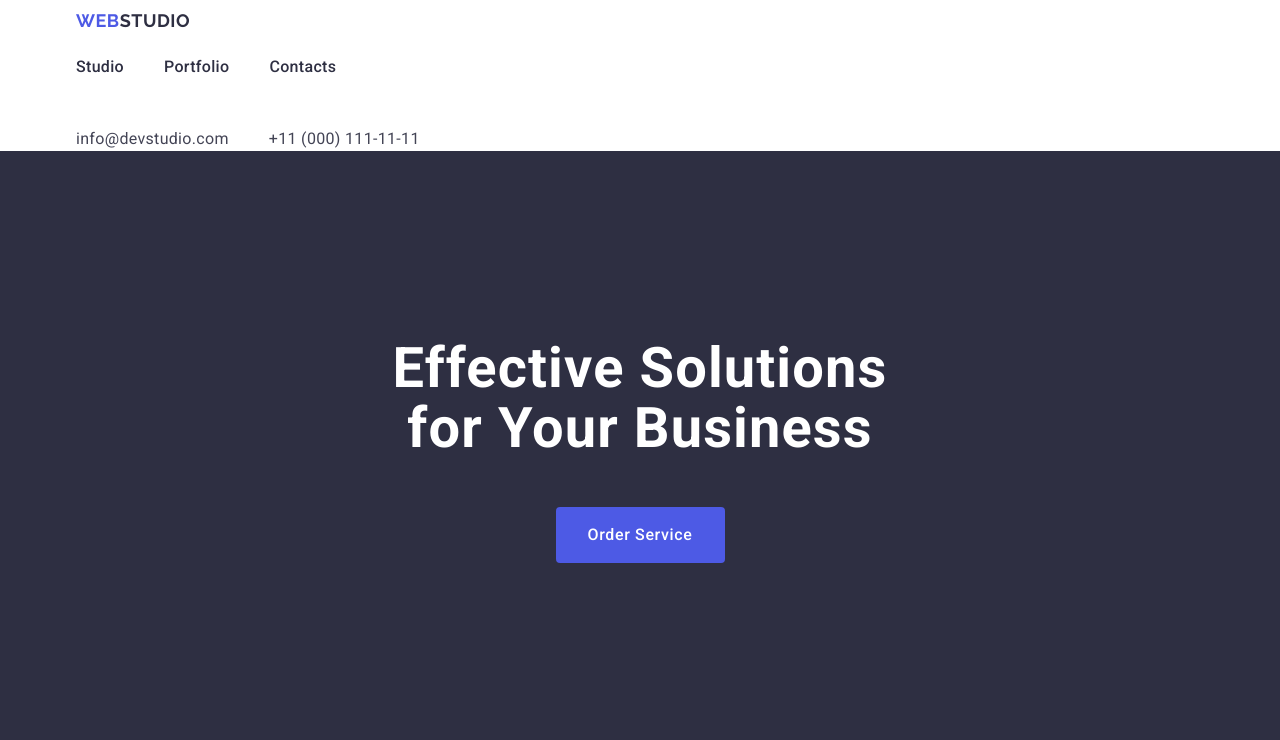
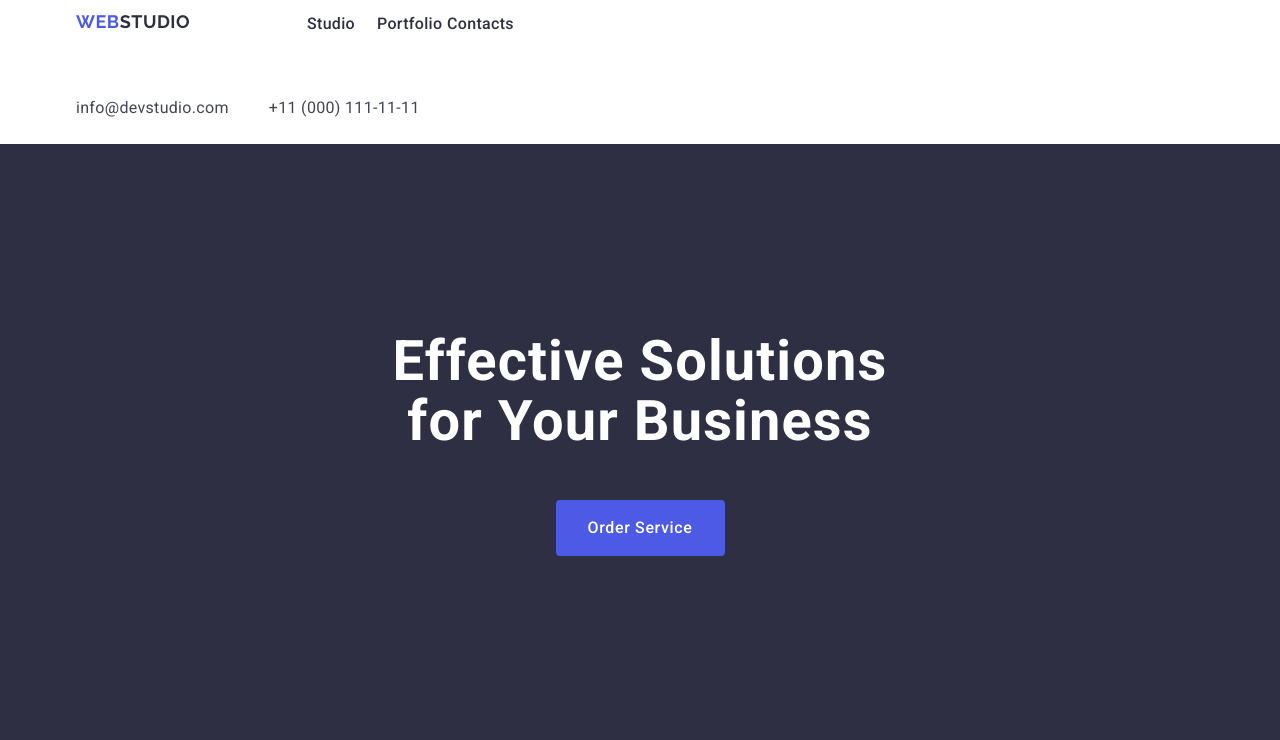
Before and after one commit to Yuwik/goit-markup-hw-03, a plain HTML site: page index.html in a window 1280 px wide. Shown: the top 740 px of the page. Drawn offline with nearby package versions, Linux system fonts and the light colour scheme.

Commit message:
commit message

```diff
--- a/css/styles.css
+++ b/css/styles.css
@@ -54,21 +54,34 @@ a {
   font-family: "Raleway", sans-serif;
   font-size: 18px;
   font-weight: 700;
-  line-height: 21px;
   letter-spacing: 0.03em;
   text-align: left;
   font-optical-sizing: auto;
   line-height: 1.17;
   color: #4d5ae5;
   text-transform: uppercase;
-  display: flex;
   margin-top: 10px;
   margin-right: 76px;
+  display: flex;
+  align-items: center;
+  justify-content: flex-start;
+  flex-direction: row;
+  gap: 0px;
+  width: 115px;
+  height: 24px;
 }
+
 .logo-head-second {
   color: #2e2f42;
 }
+ .header-nav {
+  display: flex;
+  align-items: flex-start;
+  justify-content: flex-start;
+  flex-direction: row;
+  gap: 40px;
 
+ }
 .head-page .link-head {
   font-family: "Roboto", sans-serif;
   font-size: 16px;
@@ -78,7 +91,10 @@ a {
   text-align: left;
   color: #2E2F42;
   display: block;
-
+  align-items: center;
+  display: flex;
+  width: 30px;
+  height: 24px;
 }
 
 .head-page .link-head:hover {
@@ -101,10 +117,12 @@ a {
   line-height: 24px;
   font-size: 16px;
   letter-spacing: 0.02em;
-  text-align: right;
+  align-items: right;
   color: #434455;
   margin-right: 0;
   padding: 24px 0;
+  display: flex;
+
 }
 
 .contacts .my-contacts:hover {
```
